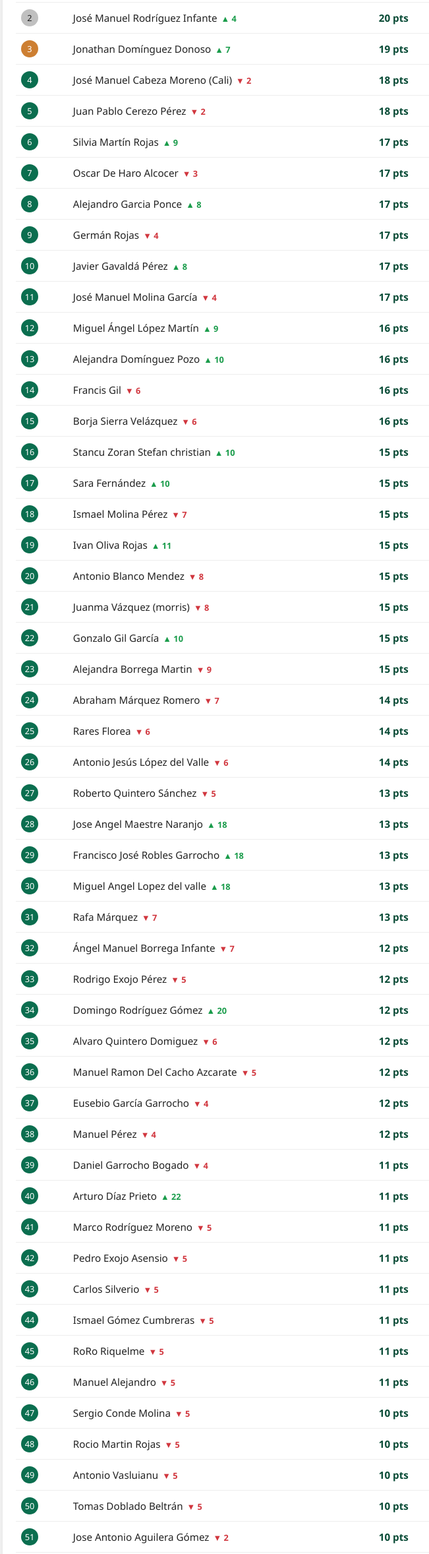
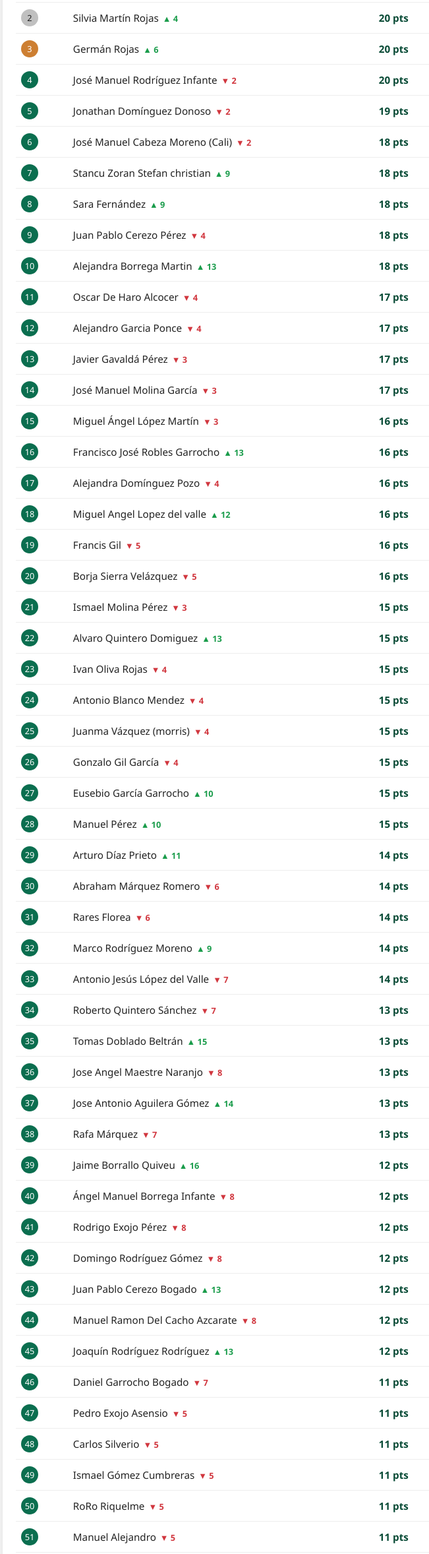
Before and after one commit to joserodinf/porra-mundial-2026, a plain HTML site: page index.html in a window 1280 px wide. Shown: the part 299-2655 px from the top of the page at 66% size, without its empty margins (102-753 px from the left). Drawn offline with Linux system fonts and the light colour scheme.

Commit message:
Add files via upload

```diff
--- a/datos.js
+++ b/datos.js
@@ -326,66 +326,66 @@ const partidos = [
   {
     fecha: "2026-07-09",
     equipos: "Cuartos de final (3 puntos por partido acertado)",
-    resultado: "Francia 2-0 Marruecos, España 2-1 Bélgica y Noruega 1-1 Inglaterra jugados; falta Argentina-Suiza",
-    // Jugados: Francia 2-0 Marruecos, España 2-1 Bélgica y Noruega 1-1 Inglaterra. Queda Argentina-Suiza.
-    // Cuando se juegue, suma aquí los puntos nuevos de cada participante.
+    resultado: "Cuartos de final completados: Francia 2-0 Marruecos, España 2-1 Bélgica, Noruega 1-1 Inglaterra y Argentina 1-1 Suiza",
+    // Cuartos de final ya completos (los 4 partidos jugados).
+    // Cuando empiecen las semifinales, añade un nuevo bloque al final de este array.
     puntos: {
       "José Manuel Cabeza Moreno (Cali)": 3,
       "Miguel Ángel López Martín": 6,
       "Roberto Quintero Sánchez": 3,
       "Sergio Conde Molina": 0,
-      "Jaime Borrallo Quiveu": 0,
+      "Jaime Borrallo Quiveu": 3,
       "Carlos Molina Prieto": 0,
       "Ángel Manuel Borrega Infante": 0,
-      "Stancu Zoran Stefan christian": 3,
+      "Stancu Zoran Stefan christian": 6,
       "Rocio Martin Rojas": 0,
       "Antonio Vasluianu": 0,
       "Daniel Garrocho Bogado": 0,
-      "Sara Fernández": 3,
+      "Sara Fernández": 6,
       "Rodrigo Exojo Pérez": 0,
-      "Silvia Martín Rojas": 3,
+      "Silvia Martín Rojas": 6,
       "Ismael Molina Pérez": 0,
       "Oscar De Haro Alcocer": 0,
       "Domingo Rodríguez Gómez": 3,
-      "Tomas Doblado Beltrán": 0,
+      "Tomas Doblado Beltrán": 3,
       "Juan Pablo Cerezo Pérez": 3,
       "Jose Angel Maestre Naranjo": 3,
-      "Juan Pablo Cerezo Bogado": 0,
+      "Juan Pablo Cerezo Bogado": 3,
       "Rafael Bonilla García": 0,
-      "Alvaro Quintero Domiguez": 0,
+      "Alvaro Quintero Domiguez": 3,
       "Alejandro Garcia Ponce": 6,
       "Alejandro Quintero Vázquez": 0,
       "Ivan Oliva Rojas": 6,
-      "Germán Rojas": 6,
-      "Arturo Díaz Prieto": 3,
+      "Germán Rojas": 9,
+      "Arturo Díaz Prieto": 6,
       "José Manuel Rodríguez Infante": 3,
       "Pedro López": 3,
       "Jesús Ortega": 0,
       "Antonio Blanco Mendez": 0,
-      "Francisco José Robles Garrocho": 3,
+      "Francisco José Robles Garrocho": 6,
       "Titola": 0,
       "Manuel Ramon Del Cacho Azcarate": 0,
       "Abraham Márquez Romero": 0,
       "Javier Gavaldá Pérez": 3,
       "Alejandra Domínguez Pozo": 6,
-      "Miguel Angel Lopez del valle": 3,
+      "Miguel Angel Lopez del valle": 6,
       "Rares Florea": 3,
       "Francis Gil": 0,
-      "Joaquín Rodríguez Rodríguez": 3,
+      "Joaquín Rodríguez Rodríguez": 6,
       "Juan Luis Garcia Lopez": 0,
       "José Manuel Molina García": 0,
-      "Marco Rodríguez Moreno": 0,
+      "Marco Rodríguez Moreno": 3,
       "Antonio Jesús López del Valle": 3,
       "Pedro Exojo Asensio": 0,
       "Pedro Julián Exojo Pérez": 0,
       "Juanma Vázquez (morris)": 0,
       "Carlos Silverio": 3,
       "Gonzalo Gil García": 3,
-      "Jose Antonio Aguilera Gómez": 0,
+      "Jose Antonio Aguilera Gómez": 3,
       "Borja Sierra Velázquez": 0,
       "Juan Carlos Molina Camacho": 3,
       "Jorge Luis Rojas Domínguez": 0,
-      "Eusebio García Garrocho": 0,
+      "Eusebio García Garrocho": 3,
       "Ismael Gómez Cumbreras": 3,
       "Rafa Márquez": 0,
       "Fran Muñoz Muñoz": 0,
@@ -396,10 +396,10 @@ const partidos = [
       "José Vázquez Garrocho": 3,
       "RoRo Riquelme": 3,
       "Andrea Rodríguez": 0,
-      "Alejandra Borrega Martin": 6,
+      "Alejandra Borrega Martin": 9,
       "Miguel García Garrocho": 0,
       "Manuel Alejandro": 0,
-      "Manuel Pérez": 3,
+      "Manuel Pérez": 6,
       "Isaías Vázquez Cabeza": 0
     }
   }
@@ -411,9 +411,7 @@ const partidos = [
 //    quita los que ya se jugaron y añade los siguientes (semifinales, final, etc.), actualizando
 //    "puntosRonda" si cambia el valor de los puntos.
 const puntosRonda = 3;
-const proximosPartidos = [
-  { local: "Argentina", banderaLocal: "🇦🇷", visitante: "Suiza", banderaVisitante: "🇨🇭", fecha: "12 jul", hora: "03:00" }
-];
+const proximosPartidos = [];
 
 // 4) Ranking justo antes de esta última actualización (para poder mostrar flechas de
 //    subida/bajada en la clasificación). Cada vez que actualices los puntos:
@@ -422,40 +420,45 @@ const proximosPartidos = [
 //    Así la web puede comparar el antes y el después.
 const rankingAnterior = [
   "Pedro López",
+  "José Manuel Rodríguez Infante",
+  "Jonathan Domínguez Donoso",
   "José Manuel Cabeza Moreno (Cali)",
   "Juan Pablo Cerezo Pérez",
+  "Silvia Martín Rojas",
   "Oscar De Haro Alcocer",
+  "Alejandro Garcia Ponce",
   "Germán Rojas",
-  "José Manuel Rodríguez Infante",
+  "Javier Gavaldá Pérez",
   "José Manuel Molina García",
+  "Miguel Ángel López Martín",
+  "Alejandra Domínguez Pozo",
   "Francis Gil",
   "Borja Sierra Velázquez",
-  "Jonathan Domínguez Donoso",
+  "Stancu Zoran Stefan christian",
+  "Sara Fernández",
   "Ismael Molina Pérez",
+  "Ivan Oliva Rojas",
   "Antonio Blanco Mendez",
   "Juanma Vázquez (morris)",
+  "Gonzalo Gil García",
   "Alejandra Borrega Martin",
-  "Silvia Martín Rojas",
-  "Alejandro Garcia Ponce",
   "Abraham Márquez Romero",
-  "Javier Gavaldá Pérez",
   "Rares Florea",
   "Antonio Jesús López del Valle",
-  "Miguel Ángel López Martín",
   "Roberto Quintero Sánchez",
-  "Alejandra Domínguez Pozo",
+  "Jose Angel Maestre Naranjo",
+  "Francisco José Robles Garrocho",
+  "Miguel Angel Lopez del valle",
   "Rafa Márquez",
   "Ángel Manuel Borrega Infante",
-  "Stancu Zoran Stefan christian",
-  "Sara Fernández",
   "Rodrigo Exojo Pérez",
+  "Domingo Rodríguez Gómez",
   "Alvaro Quintero Domiguez",
-  "Ivan Oliva Rojas",
   "Manuel Ramon Del Cacho Azcarate",
-  "Gonzalo Gil García",
   "Eusebio García Garrocho",
   "Manuel Pérez",
   "Daniel Garrocho Bogado",
+  "Arturo Díaz Prieto",
   "Marco Rodríguez Moreno",
   "Pedro Exojo Asensio",
   "Carlos Silverio",
@@ -466,15 +469,11 @@ const rankingAnterior = [
   "Rocio Martin Rojas",
   "Antonio Vasluianu",
   "Tomas Doblado Beltrán",
-  "Jose Angel Maestre Naranjo",
-  "Francisco José Robles Garrocho",
-  "Miguel Angel Lopez del valle",
   "Jose Antonio Aguilera Gómez",
   "Jorge Luis Rojas Domínguez",
   "Arturo Diaz Rosado",
   "José Vázquez Garrocho",
   "Jaime Borrallo Quiveu",
-  "Domingo Rodríguez Gómez",
   "Juan Pablo Cerezo Bogado",
   "Titola",
   "Joaquín Rodríguez Rodríguez",
@@ -482,14 +481,13 @@ const rankingAnterior = [
   "Fran Muñoz Muñoz",
   "Andrea Rodríguez",
   "Carlos Molina Prieto",
-  "Arturo Díaz Prieto",
   "Juan Luis Garcia Lopez",
+  "Juan Carlos Molina Camacho",
   "Jawe Gómez Franco",
   "Isaías Vázquez Cabeza",
   "Jesús Ortega",
   "Ángel Ponce de Leon Madueño",
   "Rafael Bonilla García",
   "Alejandro Quintero Vázquez",
-  "Miguel García Garrocho",
-  "Juan Carlos Molina Camacho"
+  "Miguel García Garrocho"
 ];
--- a/index.html
+++ b/index.html
@@ -260,7 +260,7 @@
 
 <!-- El "?v=" de abajo se cambia cada vez que se actualiza datos.js, para que el navegador
      de la gente no se quede con una copia antigua guardada en caché. -->
-<script src="datos.js?v=20260712-1"></script>
+<script src="datos.js?v=20260712-2"></script>
 <script>
 (function(){
 
```
